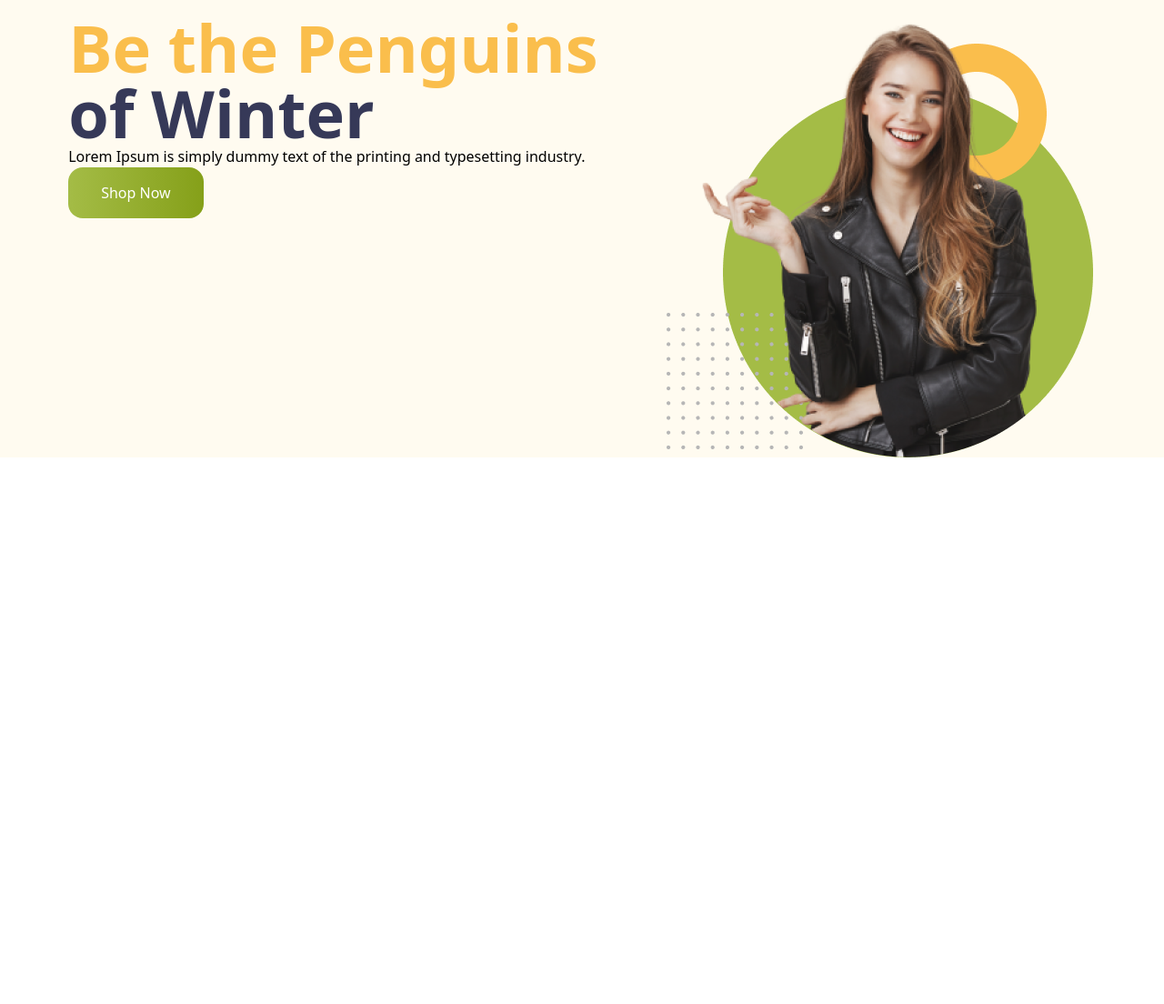
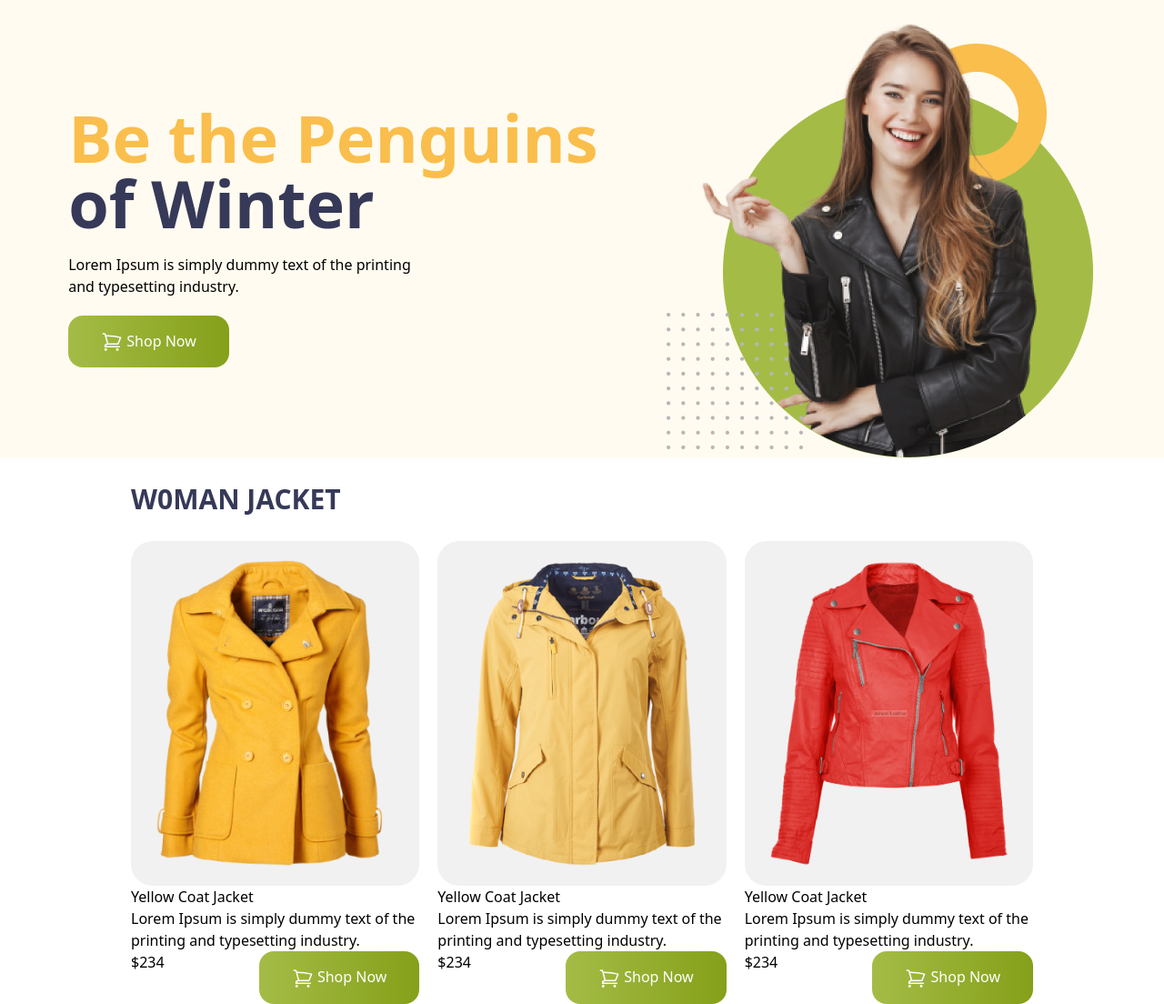
Before and after one commit to khaledmosserraf/penguin-fashion, a plain HTML site: page index.html in a window 1280 px wide. Shown: the part 128-1232 px from the top of the page at 91% size. Before the commit the page ends 800 px from the top, so only its background shows below. Drawn offline with nearby package versions, Linux system fonts and the light colour scheme.

Commit message:
Women Product card added

```diff
--- a/index.html
+++ b/index.html
@@ -45,15 +45,21 @@
 
         <!-- Header Banner section -->
 
-        <Div class="flex justify-evenly">
+        <Div class="flex justify-evenly items-center">
             <div>
                 <h3 class="font-roboto font-bold text-[#363958] text-7xl">
                     <span class="font-bebas text-7xl text-[#FABE4C] font-bold">Be the Penguins</span>
                    <br> of Winter
                 </h3>
-                <p>Lorem Ipsum is simply dummy text of the printing
-                    and typesetting industry.</p>
-                    <button class="py-4 px-9 bg-gradient-to-r from-[#A4BC46] to-[#85A019] rounded-2xl font-medium text-white ">Shop Now</button>
+                <p class="font-roboto py-5">Lorem Ipsum is simply dummy text of the printing
+                   <br> and typesetting industry.</p>
+                    <button class="py-4 px-9 bg-gradient-to-r from-[#A4BC46] to-[#85A019] rounded-2xl font-medium text-white ">
+                        <svg xmlns="http://www.w3.org/2000/svg" fill="none" viewBox="0 0 24 24" stroke-width="1.5" stroke="currentColor" class="w-6 h-6 inline">
+                            <path stroke-linecap="round" stroke-linejoin="round" d="M2.25 3h1.386c.51 0 .955.343 1.087.835l.383 1.437M7.5 14.25a3 3 0 00-3 3h15.75m-12.75-3h11.218c1.121-2.3 2.1-4.684 2.924-7.138a60.114 60.114 0 00-16.536-1.84M7.5 14.25L5.106 5.272M6 20.25a.75.75 0 11-1.5 0 .75.75 0 011.5 0zm12.75 0a.75.75 0 11-1.5 0 .75.75 0 011.5 0z" />
+                          </svg>
+
+
+                        Shop Now</button>
             </div>
             <div>
                 <img src="images/model.png" alt="">
@@ -61,6 +67,62 @@
         </Div>
 
     </section>
+        <!-- Womens Jacket section -->
+    <section>
+        <div class="my-7 px-36">
+            <h3 class="font-bebas text-3xl font-bold text-[#363958] uppercase">W0Man Jacket</h3>
+        </div>
+        <div class="flex justify-around gap-5 px-36">
+            <div>
+                <img class="py-5 px-5 bg-[#F1F1F1] rounded-3xl" src="images/jacket-1.png" alt="">
+                <h3>Yellow Coat Jacket </h3>
+                <p>Lorem Ipsum is simply dummy text of the
+                  <br>  printing and typesetting industry.</p>
+                  <div class="flex justify-between">
+                    <p>$234</p>
+                    <button class="py-4 px-9 bg-gradient-to-r from-[#A4BC46] to-[#85A019] rounded-2xl font-medium text-white ">
+                        <svg xmlns="http://www.w3.org/2000/svg" fill="none" viewBox="0 0 24 24" stroke-width="1.5" stroke="currentColor" class="w-6 h-6 inline">
+                            <path stroke-linecap="round" stroke-linejoin="round" d="M2.25 3h1.386c.51 0 .955.343 1.087.835l.383 1.437M7.5 14.25a3 3 0 00-3 3h15.75m-12.75-3h11.218c1.121-2.3 2.1-4.684 2.924-7.138a60.114 60.114 0 00-16.536-1.84M7.5 14.25L5.106 5.272M6 20.25a.75.75 0 11-1.5 0 .75.75 0 011.5 0zm12.75 0a.75.75 0 11-1.5 0 .75.75 0 011.5 0z" />
+                          </svg>
+
+
+                        Shop Now</button>
+                  </div>
+            </div>
+            <div>
+                <img class="py-5 px-5 bg-[#F1F1F1] rounded-3xl" src="images/jacket-2.png" alt="">
+                <h3>Yellow Coat Jacket </h3>
+                <p>Lorem Ipsum is simply dummy text of the
+                  <br>  printing and typesetting industry.</p>
+                  <div class="flex justify-between">
+                    <p>$234</p>
+                    <button class="py-4 px-9 bg-gradient-to-r from-[#A4BC46] to-[#85A019] rounded-2xl font-medium text-white ">
+                        <svg xmlns="http://www.w3.org/2000/svg" fill="none" viewBox="0 0 24 24" stroke-width="1.5" stroke="currentColor" class="w-6 h-6 inline">
+                            <path stroke-linecap="round" stroke-linejoin="round" d="M2.25 3h1.386c.51 0 .955.343 1.087.835l.383 1.437M7.5 14.25a3 3 0 00-3 3h15.75m-12.75-3h11.218c1.121-2.3 2.1-4.684 2.924-7.138a60.114 60.114 0 00-16.536-1.84M7.5 14.25L5.106 5.272M6 20.25a.75.75 0 11-1.5 0 .75.75 0 011.5 0zm12.75 0a.75.75 0 11-1.5 0 .75.75 0 011.5 0z" />
+                          </svg>
+
+
+                        Shop Now</button>
+                  </div>
+            </div>
+            <div>
+                <img class="py-5 px-5 bg-[#F1F1F1] rounded-3xl" src="images/jacket-3.png" alt="">
+                <h3>Yellow Coat Jacket </h3>
+                <p>Lorem Ipsum is simply dummy text of the
+                  <br>  printing and typesetting industry.</p>
+                  <div class="flex justify-between">
+                    <p>$234</p>
+                    <button class="py-4 px-9 bg-gradient-to-r from-[#A4BC46] to-[#85A019] rounded-2xl font-medium text-white ">
+                        <svg xmlns="http://www.w3.org/2000/svg" fill="none" viewBox="0 0 24 24" stroke-width="1.5" stroke="currentColor" class="w-6 h-6 inline">
+                            <path stroke-linecap="round" stroke-linejoin="round" d="M2.25 3h1.386c.51 0 .955.343 1.087.835l.383 1.437M7.5 14.25a3 3 0 00-3 3h15.75m-12.75-3h11.218c1.121-2.3 2.1-4.684 2.924-7.138a60.114 60.114 0 00-16.536-1.84M7.5 14.25L5.106 5.272M6 20.25a.75.75 0 11-1.5 0 .75.75 0 011.5 0zm12.75 0a.75.75 0 11-1.5 0 .75.75 0 011.5 0z" />
+                          </svg>
+
+
+                        Shop Now</button>
+                  </div>
+            </div>
+        </div>
+    </section>
 
 </body>
 
```
